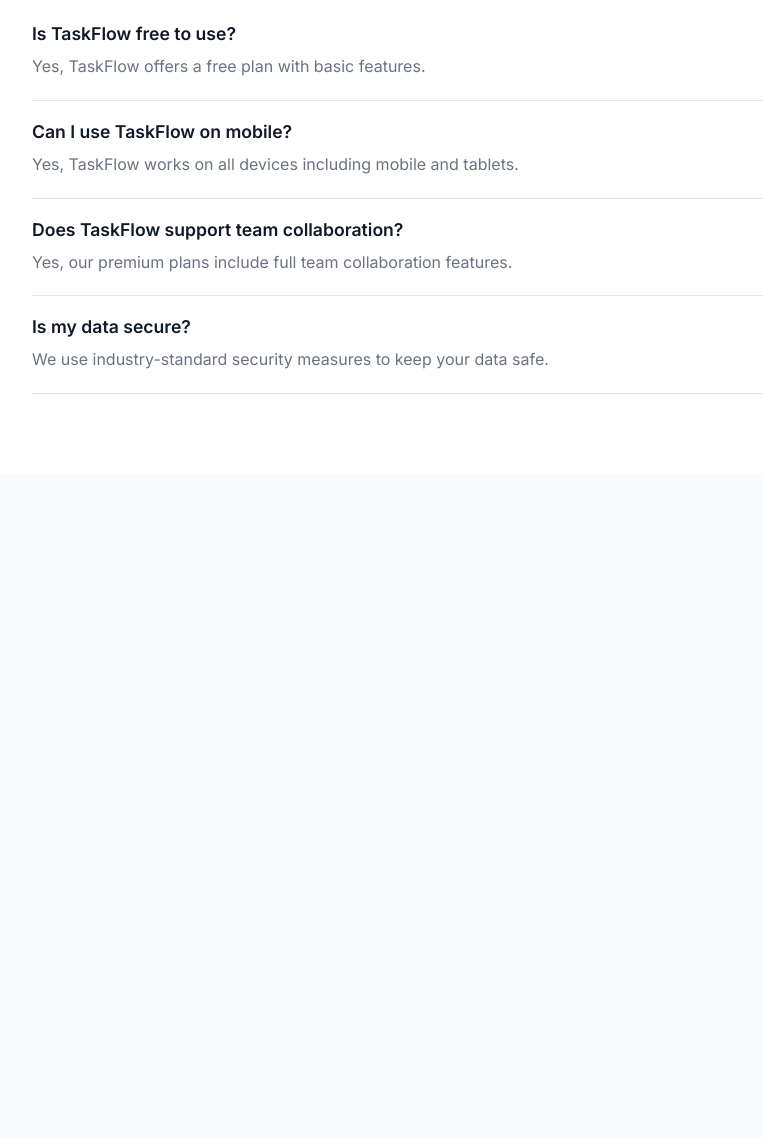
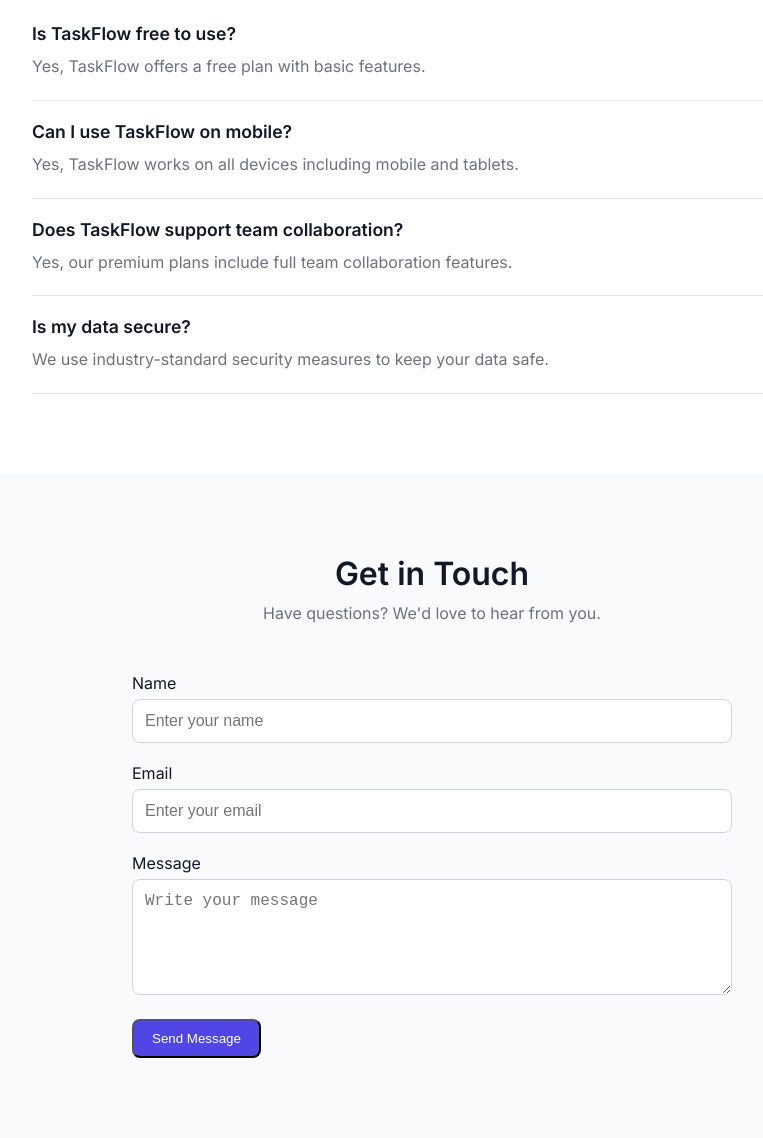
Before and after one commit to yashsb-07/taskflow-landing, a plain HTML site: page index.html in a window 1280 px wide. Shown: the part 2855-3993 px from the top of the page, without its empty margins (208-971 px from the left). Before the commit the page ends 3329 px from the top, so only its background shows below. Drawn offline with Linux system fonts and the light colour scheme.

Commit message:
feat: added contact form section with input styling

```diff
--- a/css/style.css
+++ b/css/style.css
@@ -369,3 +369,40 @@
     color: #6B7280;
     line-height: 1.6;
 }
+
+/* Contact Section */
+.contact {
+    padding: 80px 0;
+    background: #F9FAFB;
+}
+
+.contact-form {
+    max-width: 600px;
+    margin: auto;
+}
+
+.form-group {
+    margin-bottom: 20px;
+}
+
+.form-group label {
+    display: block;
+    margin-bottom: 6px;
+    font-weight: 500;
+}
+
+.form-group input,
+.form-group textarea {
+    width: 100%;
+    padding: 12px;
+    border: 1px solid #D1D5DB;
+    border-radius: 8px;
+    font-size: 1rem;
+    outline: none;
+    transition: border 0.3s;
+}
+
+.form-group input:focus,
+.form-group textarea:focus {
+    border-color: #4F46E5;
+}
--- a/index.html
+++ b/index.html
@@ -313,5 +313,44 @@
 
         </div>
     </section>
+
+    <!-- Contact Section -->
+    <section class="contact">
+        <div class="container">
+
+            <!-- Section Header -->
+            <div class="section-header">
+                <h2>Get in Touch</h2>
+                <p>Have questions? We'd love to hear from you.</p>
+            </div>
+
+            <!-- Contact Form -->
+            <div class="contact-form">
+
+                <form>
+
+                    <div class="form-group">
+                        <label>Name</label>
+                        <input type="text" placeholder="Enter your name">
+                    </div>
+
+                    <div class="form-group">
+                        <label>Email</label>
+                        <input type="email" placeholder="Enter your email">
+                    </div>
+
+                    <div class="form-group">
+                        <label>Message</label>
+                        <textarea rows="5" placeholder="Write your message"></textarea>
+                    </div>
+
+                    <button type="submit" class="btn-primary">Send Message</button>
+
+                </form>
+
+            </div>
+
+        </div>
+    </section>
 </body>
 </html>
```
